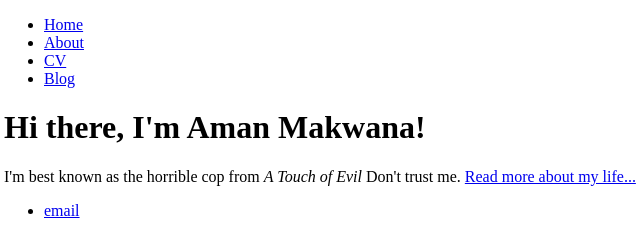
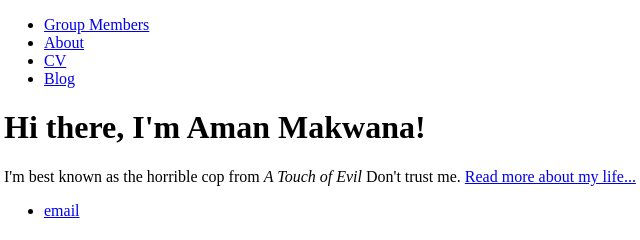
Before and after one commit to amanmakwana/staticwebsite, a plain HTML site: page index.html in a window 1280 px wide. Shown: the full height of the page, 4-644 px from the left. Drawn offline with Linux system fonts and the light colour scheme.

Commit message:
ci check

```diff
--- a/index.html
+++ b/index.html
@@ -8,7 +8,7 @@
 	<body>
 		<nav>
     		<ul>
-        		<li><a href="/">Home</a></li>
+        		<li><a href="/">Group Members</a></li>
 	        	<li><a href="/about">About</a></li>
         		<li><a href="/cv">CV</a></li>
         		<li><a href="/blog">Blog</a></li>
```
